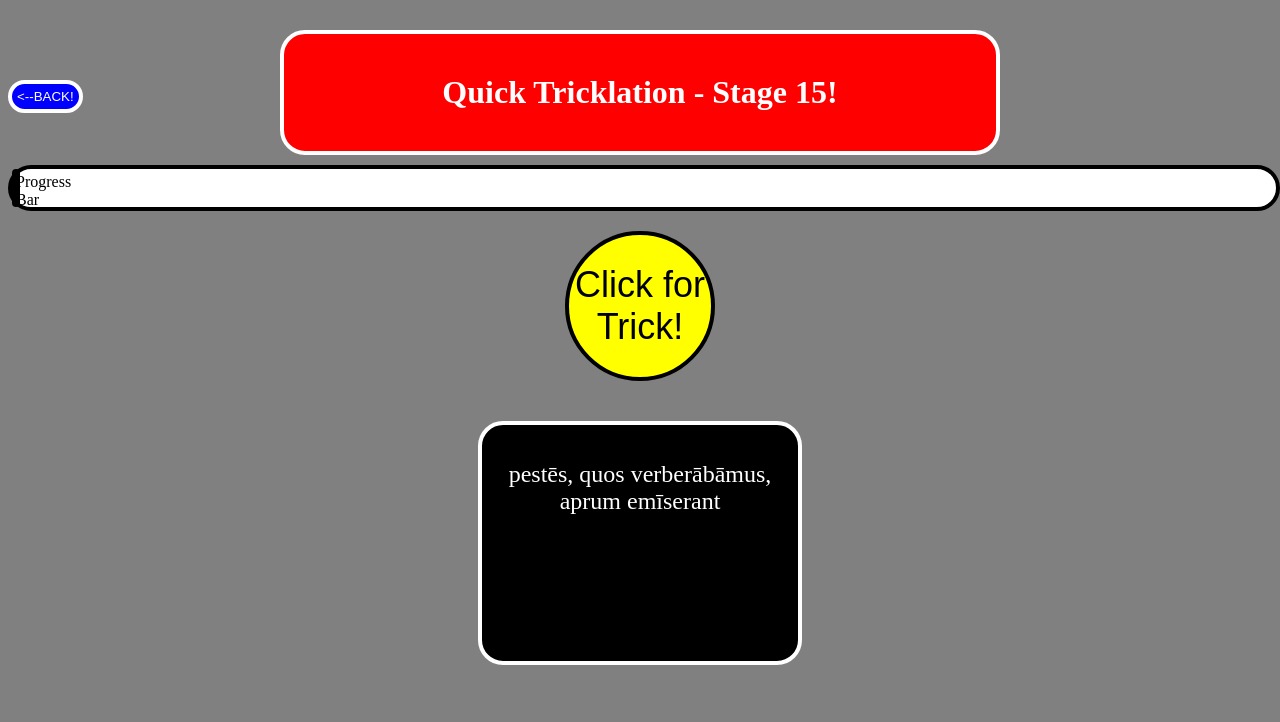
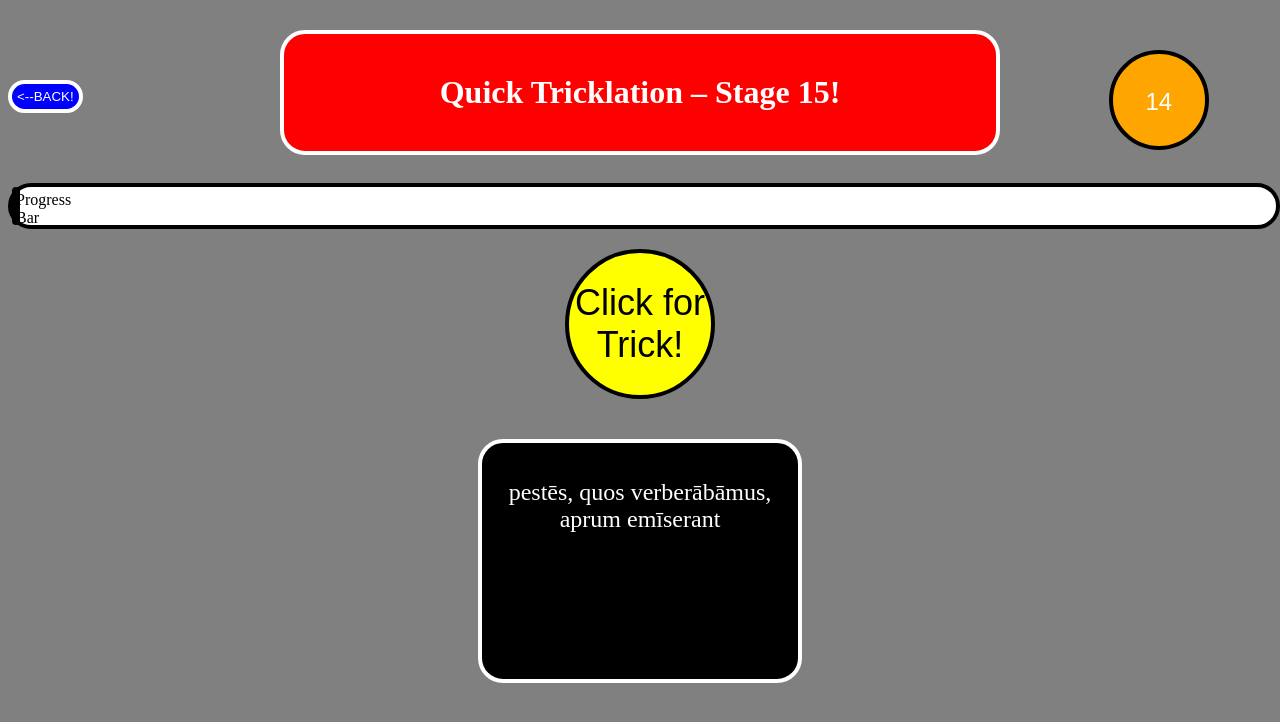
Before and after one commit to ChaseCreative/quickClickStage15, a plain HTML site: page index.html in a window 1280 px wide. Both pictures are taken after a click on the button "Start!". Drawn offline with Linux system fonts and the light colour scheme.

Commit message:
Add files via upload

```diff
--- a/index.html
+++ b/index.html
@@ -21,6 +21,25 @@
   background-color: blue;
   color:white;
 }
+
+#timer{
+  float:right;
+  margin-top:20px;
+  margin-right:5%;
+text-align: center;
+
+  font-size: 150%;
+  width: 100px;
+  height: 100px;
+  border: 4px solid black;
+  border-radius: 75px;
+
+  padding-top: 5px;
+  background-color: orange;
+  color:white;
+
+}
+
 
 .label{
 
@@ -189,10 +208,13 @@ margin-top: 20px;
 
 
 <body class = "body">
-<div >
-  <div><button  id = "backBox"  onclick="restartGame()"><--BACK!</button></div>
-<h1 class="center">Quick Tricklation - Stage 15!</h1>
-</div>
+  <div >
+    <button  id = "backBox"  onclick="restartGame()"><--BACK!</button>
+    <button id = "timer" disabled>Timer</button>
+    <h1 class="center">Quick Tricklation – Stage 15!</h1>
+    <br>
+    </div>
+
 
 <div id="myProgress">
   <div id="myBar">Progress Bar</div>
@@ -213,6 +235,36 @@ margin-top: 20px;
 
 
 <script>
+
+//Timer variables
+//This sets the countdown at 15 sections
+var timeleft = 15;
+var countdown = setInterval(countDownTimer,1000);
+
+function countDownTimer(){
+
+document.getElementById("timer").style.color = "white";
+		document.getElementById("timer").innerHTML = timeleft;
+  		timeleft -= 1;
+  			if(timeleft <= 0)  {
+    			clearInterval(countdown);
+    			document.getElementById("timer").innerHTML = "Time's Up!";
+					document.getElementById("timer").style.color = "black";
+  }
+
+}
+
+//This stops the timer and resets it to 15 seconds
+function stopTimer() {
+
+  clearInterval(countdown);
+  document.getElementById("timer").innerHTML = "Timer";
+timeleft = 15;
+
+}
+
+stopTimer()
+
 
 //This sets the width for the progress bar called "myBar"
 var width = 0;
@@ -551,12 +603,13 @@ console.log(subject[rsi][0]);
 
     //This sets the colors of box 1 for the first game
       document.getElementById("box1").innerHTML = "Start!"
+      document.getElementById("timer").innerHTML = "Timer"
       document.getElementById("box1").style.background = "yellow";
       document.getElementById("box1").style.color = "black";
       document.getElementById("myBar").style.width = "0";
       width = 0;
 
-
+  stopTimer();
     hideDemo();
     hideDemo2();
     hideBox2();
@@ -574,6 +627,19 @@ console.log(subject[rsi][0]);
 
   //resetSentence();
   unHideProgressBar();
+
+  function hideTimer(){
+  document.getElementById("timer").style.display = "none" ;
+}
+
+function unHideTimer(){
+  document.getElementById("timer").style.display = "block" ;
+}
+
+
+ hideTimer();
+hideBackBox();
+
 
 
   function hideBackBox(){
@@ -663,6 +729,12 @@ function startGame(){
 
 
 console.log(subject[rsi][0]);
+
+unHideTimer();
+unHideBackBox();
+countdown = setInterval(countDownTimer,1000);
+
+
 
   unHideBackBox();
       hideBox1();
@@ -805,6 +877,9 @@ if (randSentence == 0){
 //var ranDirectObject = [[myLatinSentence.accPluralObject(),dirObjComboSing[ranDirObjComboSingIndx][4]],[myLatinSentence.accSingObject(),myTranslation.object]]
 //var ranDirectObjectIndx = Math.floor(Math.random() * ranDirectObject.length);
 
+document.getElementById("timer").style.color = "white";
+stopTimer();
+
 
   unHideBox1();
   hideBox2();
```
